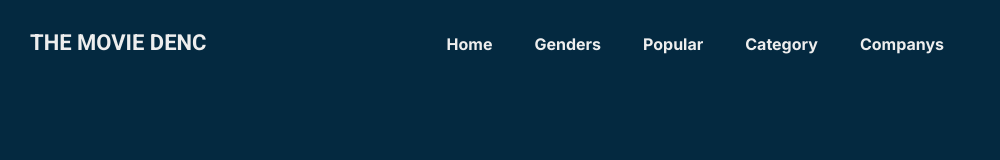
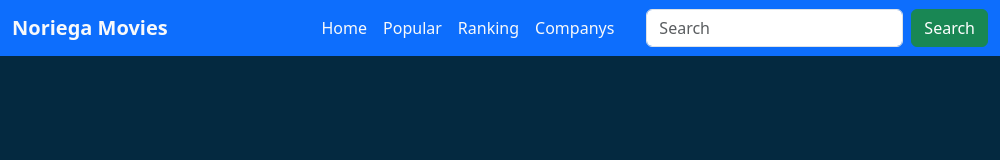
Before and after one commit to Noriega402/electron-movies, an Electron app: page src/index.html in a window 1000 px wide. Drawn offline with nearby package versions, Linux system fonts and the light colour scheme.

Commit message:
add link to bootswatch and new interface

```diff
--- a/src/index.html
+++ b/src/index.html
@@ -1,5 +1,6 @@
 <!DOCTYPE html>
 <html lang="es">
+
 <head>
     <meta charset="UTF-8">
     <meta http-equiv="X-UA-Compatible" content="IE=edge">
@@ -7,47 +8,47 @@
     <!-- <meta http-equiv="Content-Security-Policy" content="default-src 'none'"> -->
     <link rel="preconnect" href="https://fonts.googleapis.com">
     <link rel="preconnect" href="https://fonts.gstatic.com" crossorigin>
-    <link href="https://fonts.googleapis.com/css2?family=Inter:wght@100;200;400;700&family=Roboto:wght@300;400;700;900&display=swap" rel="stylesheet">
+    <link
+        href="https://fonts.googleapis.com/css2?family=Inter:wght@100;200;400;700&family=Roboto:wght@300;400;700;900&display=swap"
+        rel="stylesheet">
+    <link rel="stylesheet" href="./bootstrap.min.css">
     <link rel="stylesheet" href="./styles.css">
     <title>Movie DB</title>
 </head>
 <body>
-    <header>
-        <nav>
-            <div class="hamburger hamburger--spring js-hamburger" id="hamburger">
-                <div class="hamburger-box">
-                    <div class="hamburger-inner"></div>
+    <nav class="navbar navbar-expand-md navbar-light bg-primary">
+        <div class="container-fluid">
+            <a class="navbar-brand text-light fw-bold" href="#">Noriega Movies</a>
+            <button class="navbar-toggler" type="button" data-bs-toggle="collapse" data-bs-target="#navbarNavAltMarkup"
+                aria-controls="navbarNavAltMarkup" aria-expanded="false" aria-label="Toggle navigation">
+                <span class="navbar-toggler-icon"></span>
+            </button>
+            <div class="collapse navbar-collapse d-md-flex justify-content-end m" id="navbarNavAltMarkup">
+                <div class="navbar-nav">
+                    <a class="nav-link active text-light" aria-current="page" href="#">Home</a>
+                    <a class="nav-link text-light" href="#">Popular</a>
+                    <a class="nav-link text-light" href="#">Ranking</a>
+                    <a class="nav-link text-light" href="#">Companys</a>
                 </div>
+                <form class="d-flex ms-4">
+                    <input class="form-control me-2" type="search" placeholder="Search" aria-label="Search">
+                    <button class="btn btn-success" type="submit">Search</button>
+                </form>
             </div>
-            </div>
-            <div id="menu" class="hidden">
-                <div id="menu-left">The movie denc</div>
-                <div id="menu-right">
-                    <ul>
-                        <li>
-                            <a href="#">Home</a>
-                        </li>
-                        <li>
-                            <a href="#">Genders</a>
-                        </li>
-                        <li>
-                            <a href="#">Popular</a>
-                        </li>
-                        <li>
-                            <a href="#">Category</a>
-                        </li>
-                        <li>
-                            <a href="#">Companys</a>
-                        </li>
-                    </ul>
-                </div>
-            </div>
-        </nav>
+        </div>
+    </nav>
 
-    <!-- <div id="containxer"></div> -->
-    <!-- <br> -->
-    <!-- <button type="button" class="btn">GET DATA</button> -->
+    <section class="container-fluid">
+        <div class="row"></div>
+    </section>
 
     <script src="./renderer.js"></script>
+    <script src="https://cdn.jsdelivr.net/npm/@popperjs/core@2.10.2/dist/umd/popper.min.js"
+        integrity="sha384-7+zCNj/IqJ95wo16oMtfsKbZ9ccEh31eOz1HGyDuCQ6wgnyJNSYdrPa03rtR1zdB"
+        crossorigin="anonymous"></script>
+    <script src="https://cdn.jsdelivr.net/npm/bootstrap@5.1.3/dist/js/bootstrap.min.js"
+        integrity="sha384-QJHtvGhmr9XOIpI6YVutG+2QOK9T+ZnN4kzFN1RtK3zEFEIsxhlmWl5/YESvpZ13"
+        crossorigin="anonymous"></script>
 </body>
+
 </html>
```
